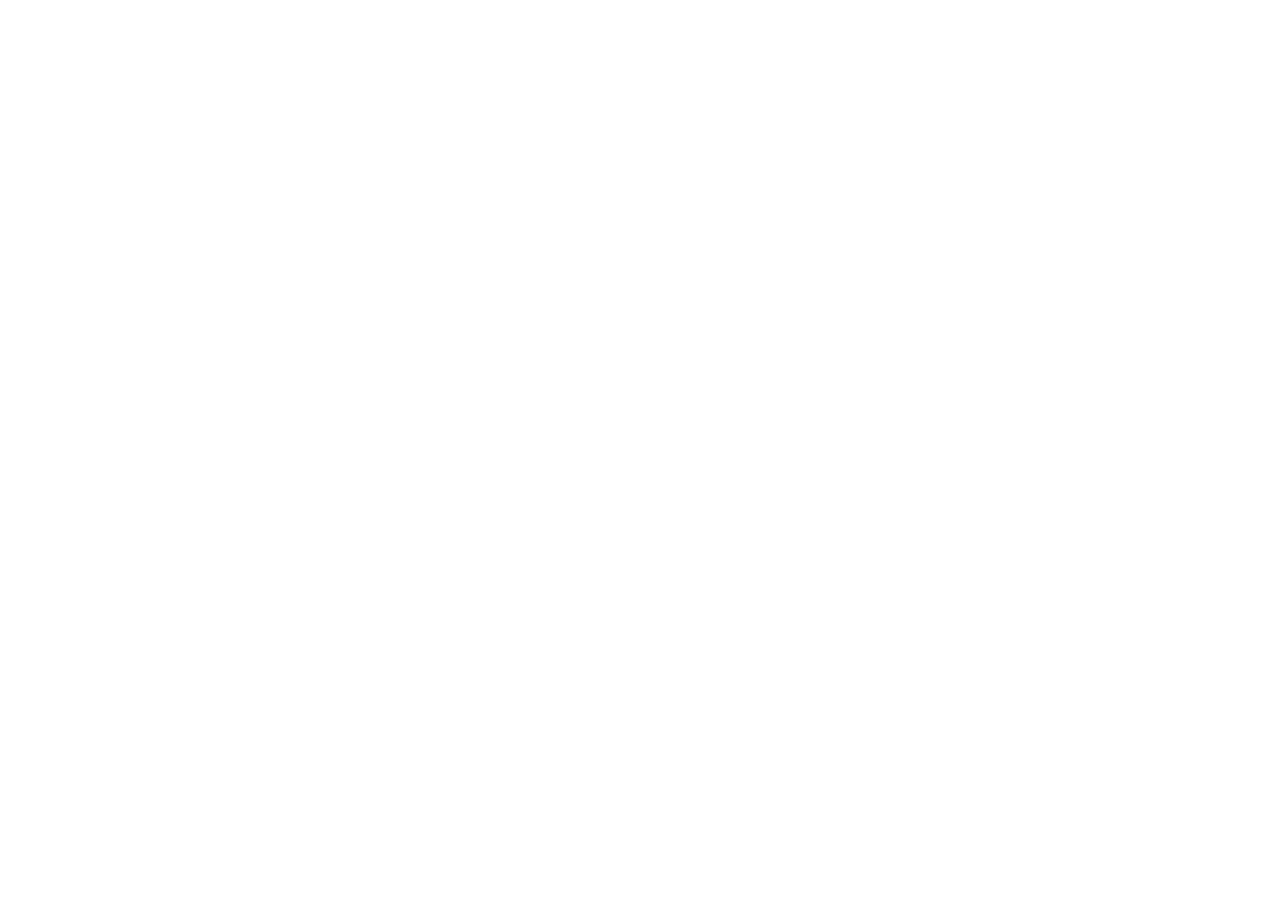
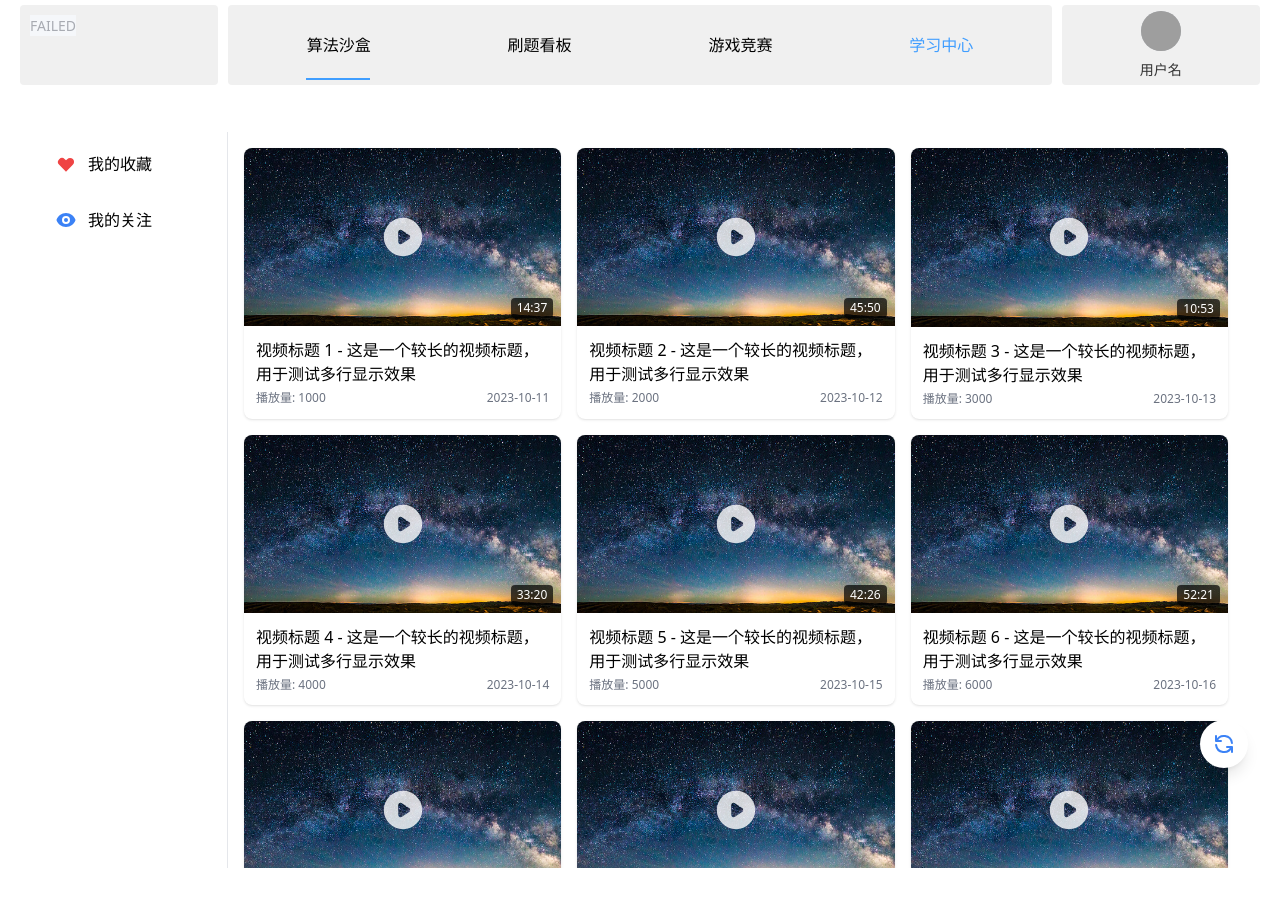
Before and after one commit to LinFen07/Penson_System, a Vue app: page /learning in a window 1280 px wide. Before the commit this address had no page. Shown: the top 906 px of the page. Before the commit the page ends 800 px from the top, so only its background shows below. Built offline with nearby package versions, Linux system fonts and the light colour scheme; grey boxes are pictures that could not be loaded.

Commit message:
学习中心页面基础构建

```diff
--- a/src/router/index.ts
+++ b/src/router/index.ts
@@ -43,6 +43,14 @@
         meta: {
           title: '游戏',
       }
+    },
+    {
+      path:'learning',
+      name:'Learning',
+      component: () => import('@/views/StudyCenter.vue'),
+      meta:{
+        title: '学习中心',
+      }
     }
     ]
 
--- /dev/null
+++ b/src/views/StudyCenter.vue
@@ -0,0 +1,81 @@
+<template>
+  <div class="w-full px-4 py-8 min-w-[320px] h-screen overflow-hidden flex flex-col">
+    <div class="flex flex-grow overflow-hidden">
+      <!-- 左侧导航栏 - 固定不动 -->
+      <div class="w-48 flex-shrink-0 p-2 space-y-2 border-r border-gray-200 bg-white">
+        <button class="w-full flex items-center p-3 rounded-lg hover:bg-gray-100 text-left transition-colors">
+          <svg class="w-5 h-5 mr-3 text-red-500" fill="currentColor" viewBox="0 0 20 20">
+            <path fill-rule="evenodd" d="M3.172 5.172a4 4 0 015.656 0L10 6.343l1.172-1.171a4 4 0 115.656 5.656L10 17.657l-6.828-6.829a4 4 0 010-5.656z" clip-rule="evenodd"></path>
+          </svg>
+          我的收藏
+        </button>
+        <button class="w-full flex items-center p-3 rounded-lg hover:bg-gray-100 text-left transition-colors">
+          <svg class="w-5 h-5 mr-3 text-blue-500" fill="currentColor" viewBox="0 0 20 20">
+            <path d="M10 12a2 2 0 100-4 2 2 0 000 4z"></path>
+            <path fill-rule="evenodd" d="M.458 10C1.732 5.943 5.522 3 10 3s8.268 2.943 9.542 7c-1.274 4.057-5.064 7-9.542 7S1.732 14.057.458 10zM14 10a4 4 0 11-8 0 4 4 0 018 0z" clip-rule="evenodd"></path>
+          </svg>
+          我的关注
+        </button>
+      </div>
+
+      <!-- 右侧视频区域 - 可滚动 -->
+      <div class="flex-grow p-4 min-w-0 overflow-y-auto">
+        <div class="grid grid-cols-1 md:grid-cols-2 lg:grid-cols-3 gap-4 pb-8">
+          <div v-for="i in 20" :key="i"
+               class="bg-white rounded-lg shadow overflow-hidden hover:shadow-md transition-all duration-300 transform hover:-translate-y-1 active:scale-95 active:bg-gray-50 cursor-pointer">
+            <div class="bg-gray-100 aspect-video relative">
+              <img src="@/assets/images/image.png" class="w-full h-full object-cover" alt="视频封面">
+              <div class="absolute inset-0 flex items-center justify-center">
+                <svg class="w-12 h-12 text-white opacity-80" fill="currentColor" viewBox="0 0 20 20">
+                  <path fill-rule="evenodd" d="M10 18a8 8 0 100-16 8 8 0 000 16zM9.555 7.168A1 1 0 008 8v4a1 1 0 001.555.832l3-2a1 1 0 000-1.664l-3-2z" clip-rule="evenodd"></path>
+                </svg>
+              </div>
+              <div class="absolute bottom-2 right-2 bg-black/70 text-white text-xs px-1.5 py-0.5 rounded">
+                {{ Math.floor(Math.random() * 60) }}:{{ Math.floor(Math.random() * 60).toString().padStart(2, '0') }}
+              </div>
+            </div>
+            <div class="p-3">
+              <h3 class="font-medium line-clamp-2">视频标题 {{i}} - 这是一个较长的视频标题，用于测试多行显示效果</h3>
+              <div class="flex justify-between text-xs text-gray-500 mt-1">
+                <span>播放量: {{i*1000}}</span>
+                <span>2023-10-{{10+i}}</span>
+              </div>
+            </div>
+          </div>
+        </div>
+      </div>
+    </div>
+
+    <!-- 刷新按钮 - 固定在右下角 -->
+    <button class="fixed bottom-8 right-8 bg-white p-3 rounded-full shadow-lg hover:bg-gray-100 transition-colors z-10">
+      <svg class="w-6 h-6 text-blue-500" fill="none" stroke="currentColor" viewBox="0 0 24 24">
+        <path stroke-linecap="round" stroke-linejoin="round" stroke-width="2" d="M4 4v5h.582m15.356 2A8.001 8.001 0 004.582 9m0 0H9m11 11v-5h-.581m0 0a8.003 8.003 0 01-15.357-2m15.357 2H15"></path>
+      </svg>
+    </button>
+  </div>
+</template>
+
+<script setup>
+// 这里可以添加组件逻辑
+</script>
+
+<style scoped>
+/* 确保滚动条样式美观 */
+::-webkit-scrollbar {
+  width: 6px;
+}
+
+::-webkit-scrollbar-track {
+  background: #f1f1f1;
+  border-radius: 10px;
+}
+
+::-webkit-scrollbar-thumb {
+  background: #c1c1c1;
+  border-radius: 10px;
+}
+
+::-webkit-scrollbar-thumb:hover {
+  background: #a8a8a8;
+}
+</style>
--- a/src/views/index.vue
+++ b/src/views/index.vue
@@ -59,11 +59,7 @@
       underlineOffset: 0,
       navItems: [
         { title: '算法沙盒',  path: '/problemBank'},
-<<<<<<< HEAD
         { title: '刷题看板', path: '/dashboard' },
-=======
-        { title: '刷题看板', path: '/problems' },
->>>>>>> 839276479425189c06e31fc9c5f3f22cc185f5df
         { title: '游戏竞赛', path: '/game' },
         { title: '学习中心', path: '/learning' }
       ]
```
